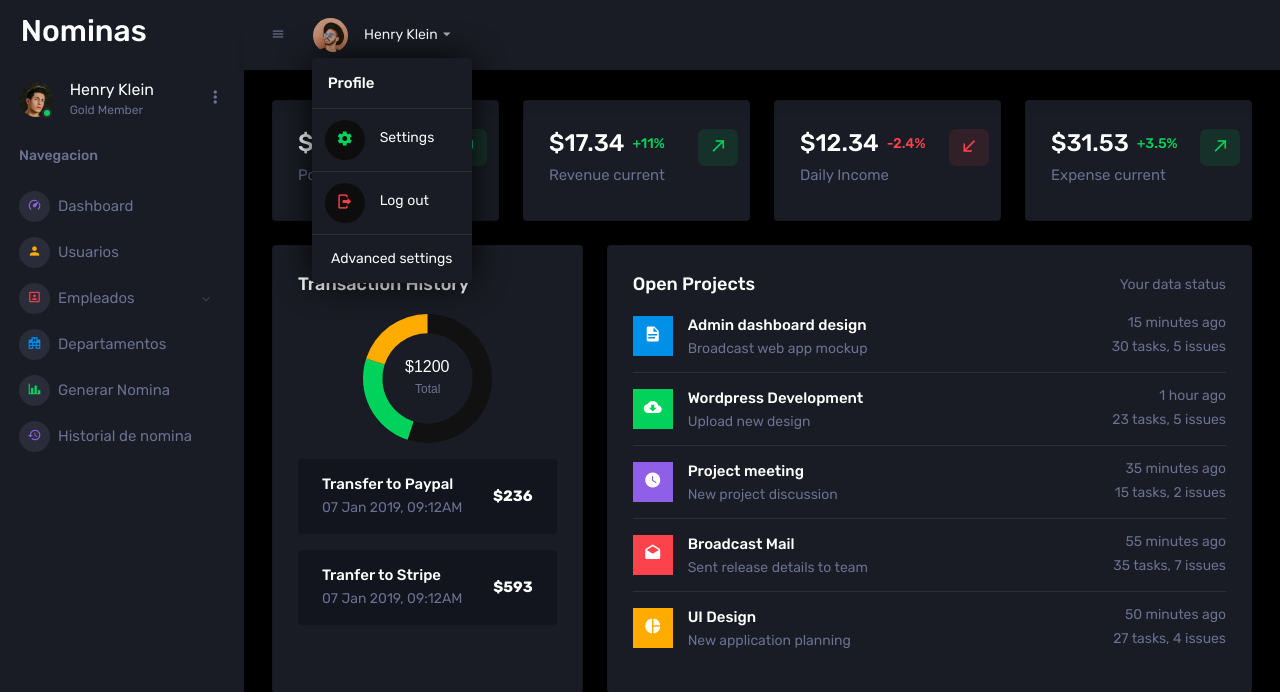
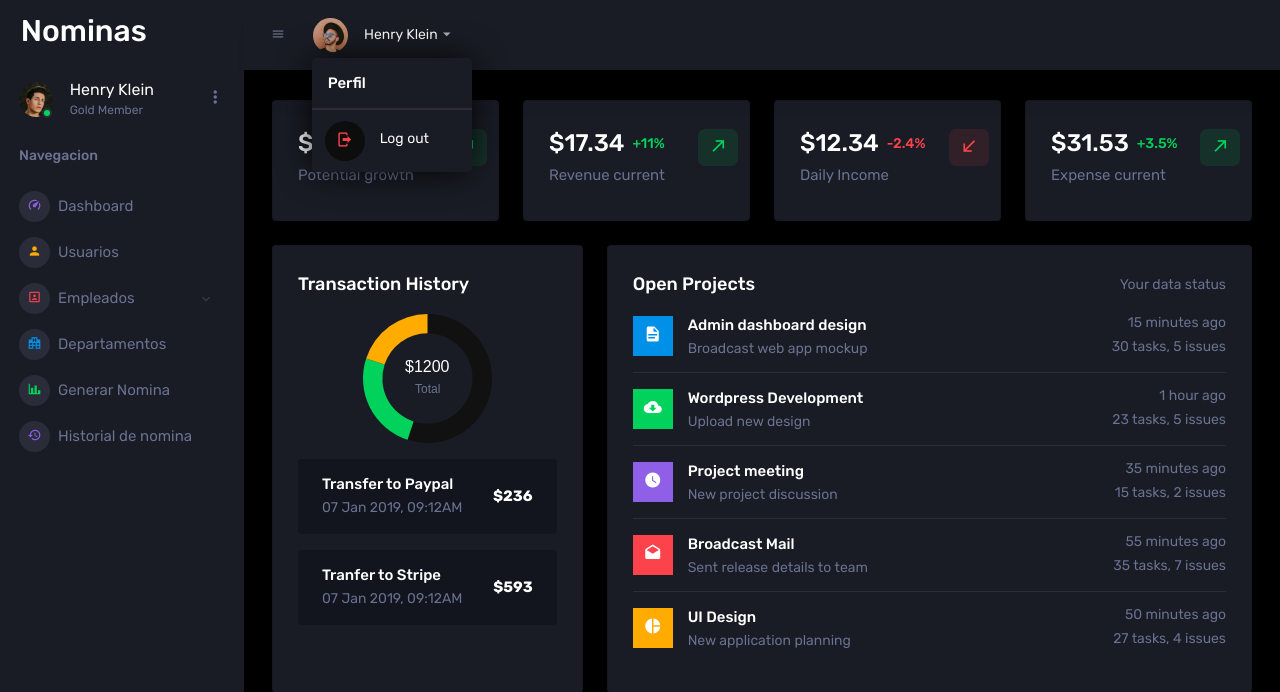
Before and after one commit to Danilgopez1702/nomina-2.1, a PHP site: page /incluides/admin/index.php in a window 1280 px wide, after a click on "Henry Klein". Shown: the top 692 px of the page. Run offline with PHP 8.4, Linux system fonts and the light colour scheme.

Commit message:
Update index.php

```diff
--- a/incluides/admin/index.php
+++ b/incluides/admin/index.php
@@ -24,7 +24,7 @@
   </head>
   <body>
     <div class="container-scroller">
-      <!-- partial:partials/_sidebar.html -->
+      <!-- Nav principal -->
       <nav class="sidebar sidebar-offcanvas" id="sidebar">
         <div class="sidebar-brand-wrapper d-none d-lg-flex align-items-center justify-content-center fixed-top">
           <a class="sidebar-brand brand-logo" href="index.html"><h2 style = "color:white;">Nominas</h2></a>
@@ -70,7 +70,7 @@
             </a>
           </li>
           <li class="nav-item menu-items">
-            <a class="nav-link" href="index.html">
+            <a class="nav-link" href="pages/tables/basic-table.html">
               <span class="menu-icon">
                 <i class="mdi mdi-account "></i>
               </span>
@@ -118,7 +118,7 @@
           </li>
         </ul>
       </nav>
-      <!-- partial -->
+      <!-- Nav superior -->
       <div class="container-fluid page-body-wrapper">
         <!-- partial:partials/_navbar.html -->
         <nav class="navbar p-0 fixed-top d-flex flex-row">
@@ -139,18 +139,8 @@
                   </div>
                 </a>
                 <div class="dropdown-menu dropdown-menu-right navbar-dropdown preview-list" aria-labelledby="profileDropdown">
-                  <h6 class="p-3 mb-0">Profile</h6>
+                  <h6 class="p-3 mb-0">Perfil</h6>
                   <div class="dropdown-divider"></div>
-                  <a class="dropdown-item preview-item">
-                    <div class="preview-thumbnail">
-                      <div class="preview-icon bg-dark rounded-circle">
-                        <i class="mdi mdi-settings text-success"></i>
-                      </div>
-                    </div>
-                    <div class="preview-item-content">
-                      <p class="preview-subject mb-1">Settings</p>
-                    </div>
-                  </a>
                   <div class="dropdown-divider"></div>
                   <a class="dropdown-item preview-item">
                     <div class="preview-thumbnail">
@@ -162,9 +152,6 @@
                       <p class="preview-subject mb-1">Log out</p>
                     </div>
                   </a>
-                  <div class="dropdown-divider"></div>
-                  <p class="p-3 mb-0 text-center">Advanced settings</p>
-                </div>
               </li>
             </ul>
             <button class="navbar-toggler navbar-toggler-right d-lg-none align-self-center" type="button" data-toggle="offcanvas">
```
